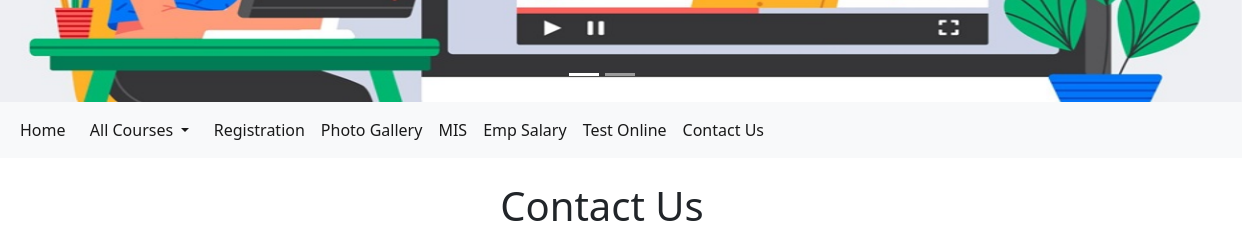
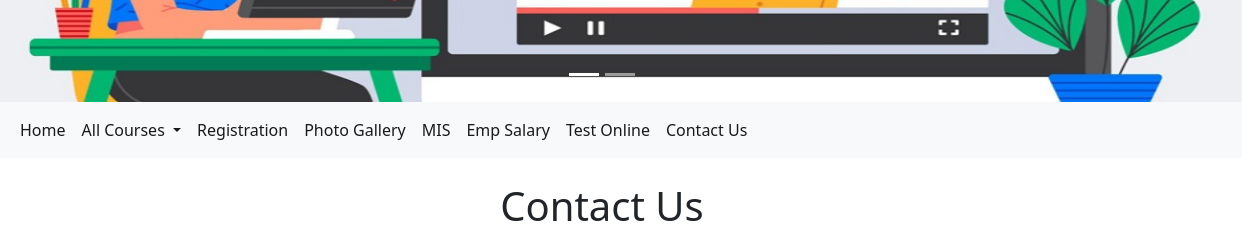
Before and after one commit to prajapatihet/virtualclass, a plain HTML site: page contact.html in a window 1280 px wide. Shown: the part 268-513 px from the top of the page, 38-1280 px from the left. Drawn offline with nearby package versions, Linux system fonts and the light colour scheme.

Commit message:
minor changes

```diff
--- a/contact.html
+++ b/contact.html
@@ -60,7 +60,6 @@
                     <li class="nav-item">
                         <a class="nav-link active" aria-current="page" href="./index.html">Home</a>
                     </li>
-                    &nbsp;&nbsp;
                     <li class="nav-item dropdown">
                         <a class="nav-link dropdown-toggle active" href="#" id="navbarDropdown" role="button"
                             data-bs-toggle="dropdown" aria-expanded="false">
@@ -77,7 +76,6 @@
                                 <li><a class="dropdown-item" href="#">Something else here</a></li> -->
                         </ul>
                     </li>
-                    &nbsp;&nbsp;
                     <li class="nav-item"><a class="nav-link active" href="./register.html">Registration</a></li>
                     <li class="nav-item"><a class="nav-link active" href="./photogallery.html">Photo Gallery</a></li>
                     <li class="nav-item"><a class="nav-link active" href="./mis.html">MIS</a></li>
```
Also changed, not shown: empsal.html (+0 -2 lines), index.html (+0 -2 lines), mis.html (+0 -2 lines), onlinetest.html (+0 -2 lines), photogallery.html (+0 -2 lines), register.html (+0 -2 lines).
